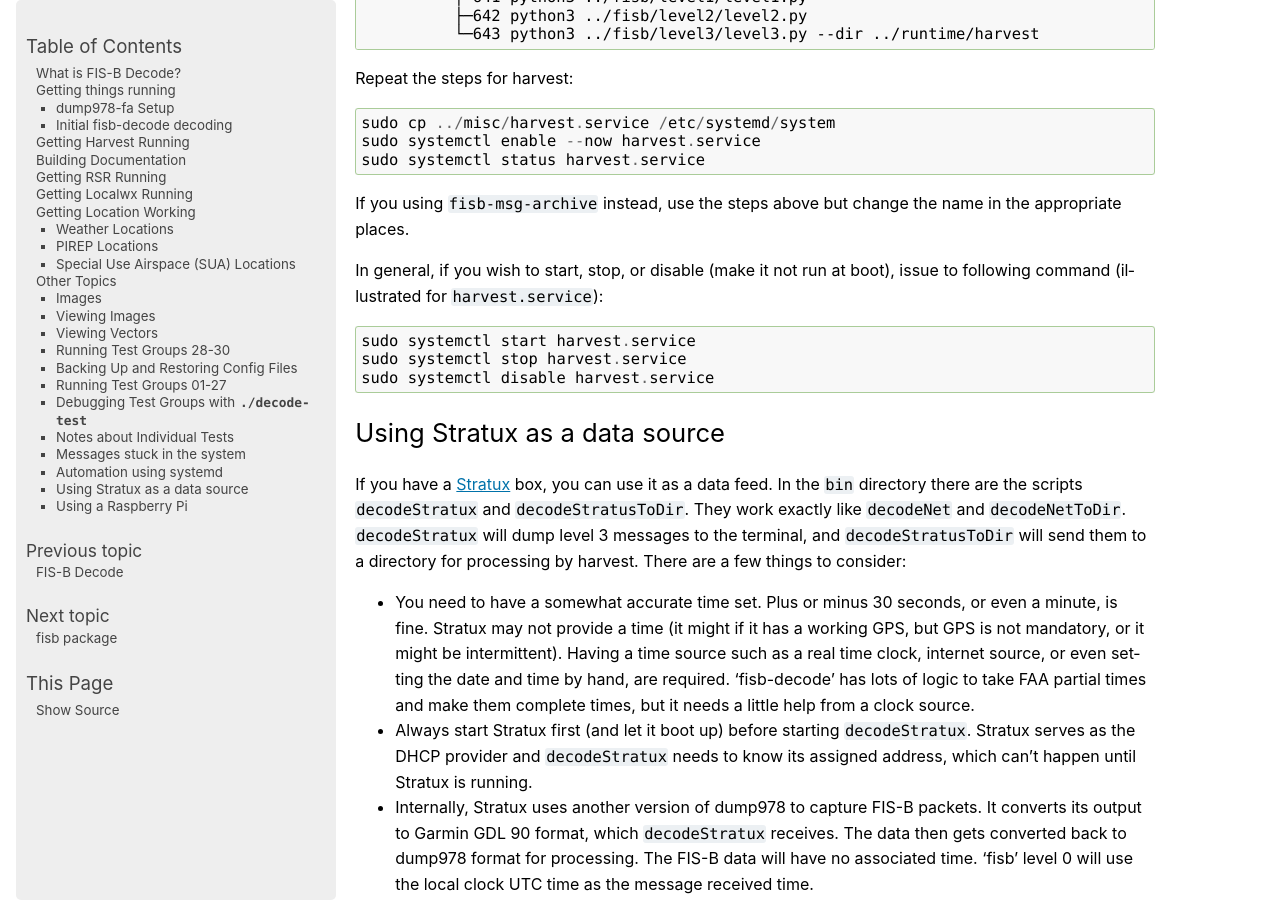
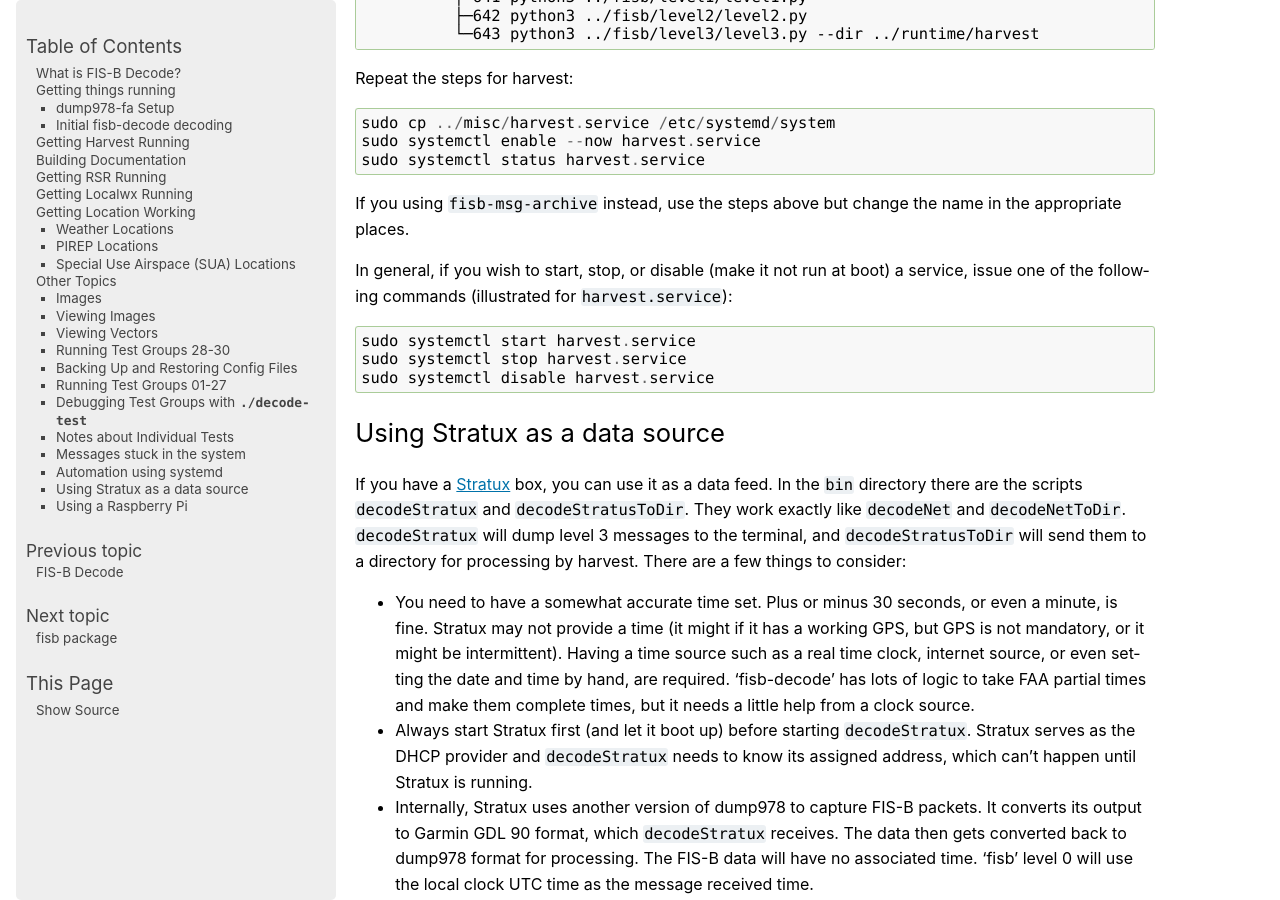
Before and after one commit to rand-projects/fisb-decode, a Sphinx documentation site: the page built from docs/source/document.rst, in a window 1280 px wide and 900 px high, scrolled down 44495 px. Built offline with Sphinx 7.4.7, drawn with Linux system fonts in a browser that asks for light colours.

Commit message:
Documentation minor error fixes.

```diff
--- a/docs/source/document.rst
+++ b/docs/source/document.rst
@@ -2047,8 +2047,9 @@
 If you using ``fisb-msg-archive`` instead, use the steps above but change the
 name in the appropriate places.
 
-In general, if you wish to start, stop, or disable (make it not run at boot),
-issue to following command (illustrated for ``harvest.service``): ::
+In general, if you wish to start, stop, or disable (make it not run at boot)
+a service,
+issue one of the following commands (illustrated for ``harvest.service``): ::
 
   sudo systemctl start harvest.service
   sudo systemctl stop harvest.service
```
